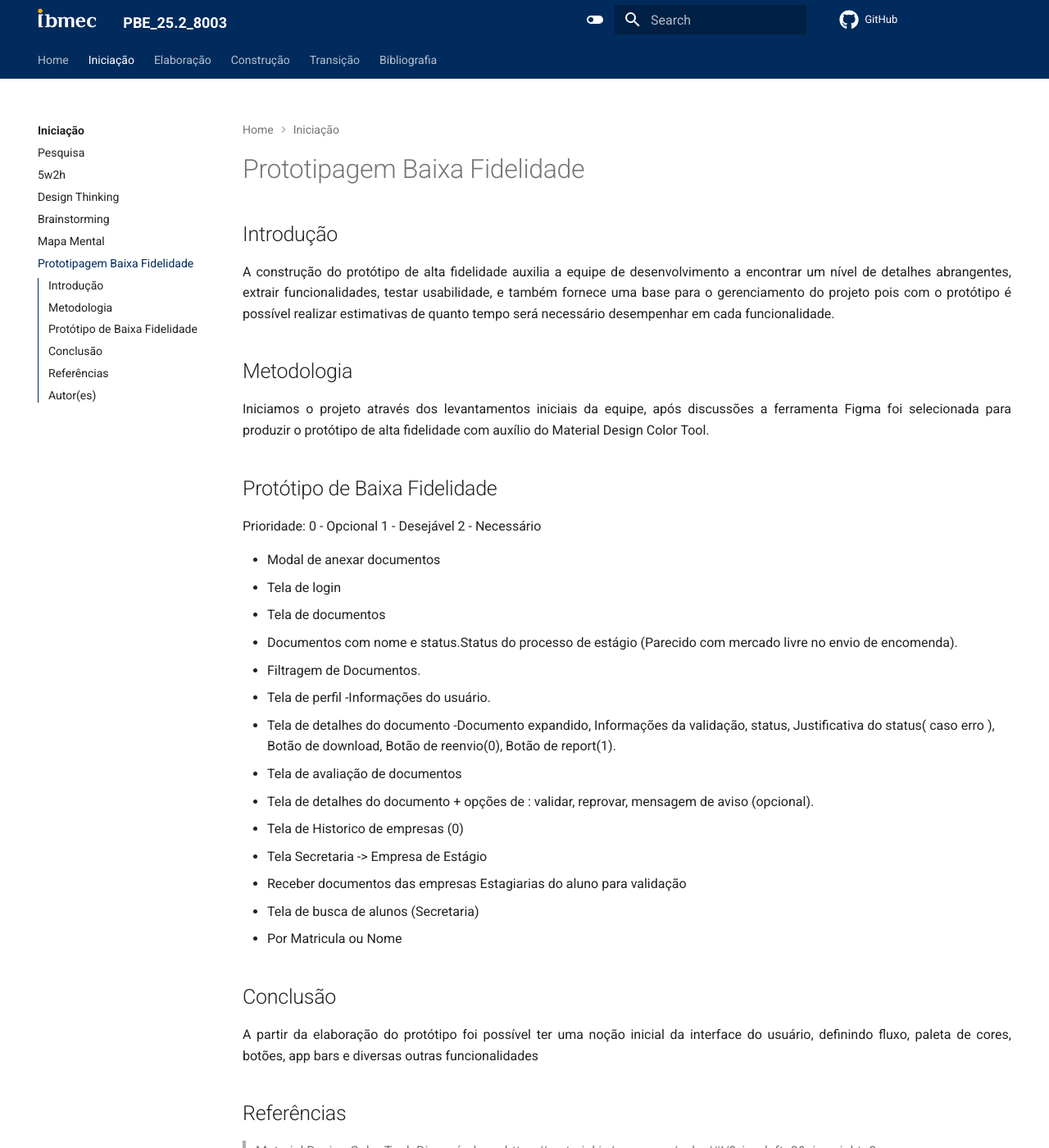
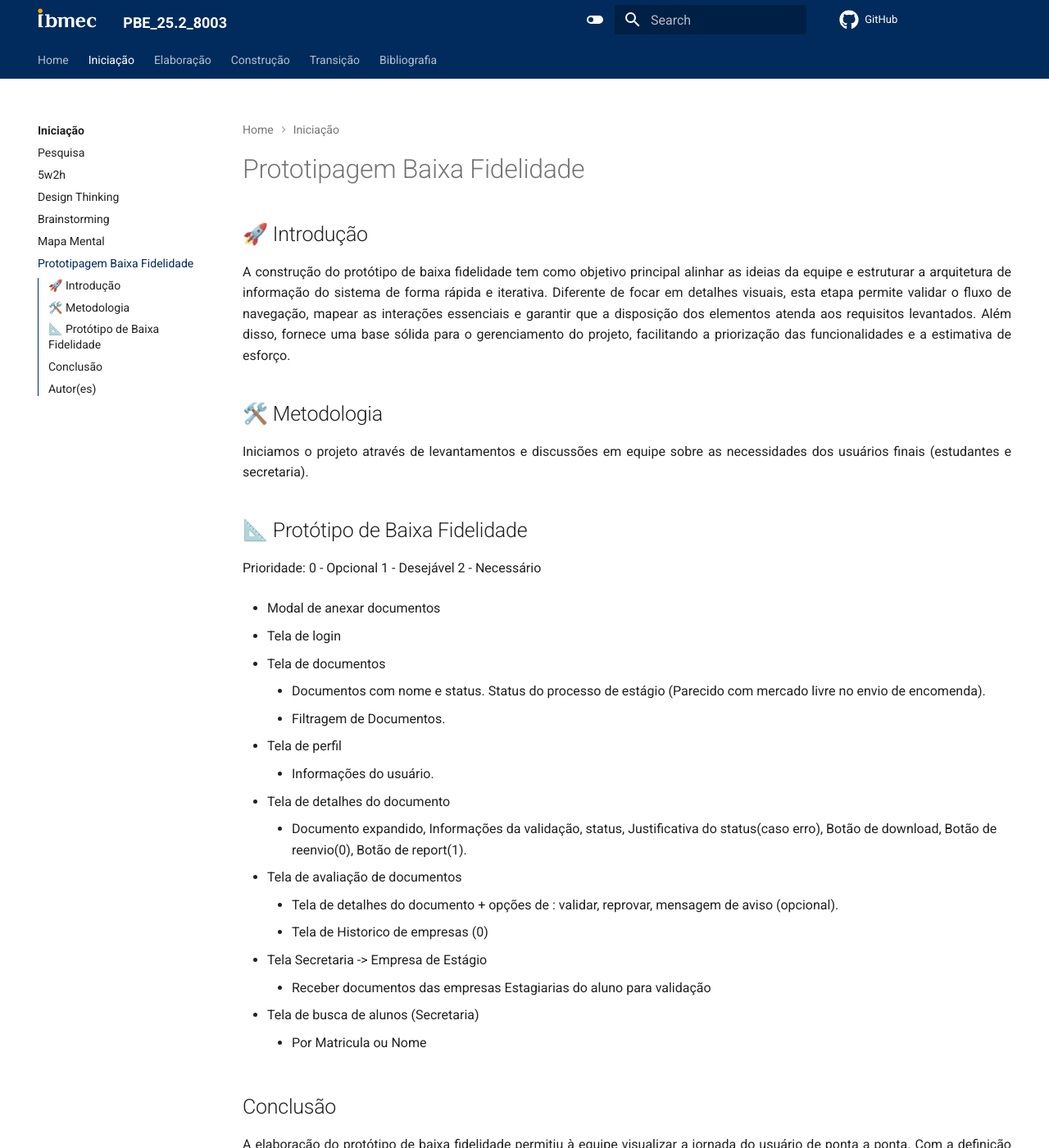
Before and after one commit to Projetos-de-Extensao/PBE_26.1_8002_III, an MkDocs documentation site: the page built from docs/Iniciacao/prototipo_baixa_fidelidade.md, in a window 1280 px wide and 1400 px high. Shown: the whole window at 82% size. Built offline with MkDocs 1.6.1 and Material for MkDocs 9.7.7, drawn with Linux system fonts in a browser that asks for light colours; comment, search, counter and statistics services are not loaded; some of the changed text lies outside the part shown.

Commit message:
Reunião para o protótipo 2.5

```diff
--- a/docs/Iniciacao/prototipo_baixa_fidelidade.md
+++ b/docs/Iniciacao/prototipo_baixa_fidelidade.md
@@ -2,19 +2,19 @@
 id: prototipobaixa
 title: Protótipo Baixa Fidelidade
 ---
-## Introdução
+## 🚀 Introdução
 
 <p align = "justify">
-A construção do protótipo de alta fidelidade auxilia a equipe de desenvolvimento a encontrar um nível de detalhes abrangentes, extrair funcionalidades, testar usabilidade, e também fornece uma base para o gerenciamento do projeto pois com o protótipo é possível realizar estimativas de quanto tempo será necessário desempenhar em cada funcionalidade.
+A construção do protótipo de baixa fidelidade tem como objetivo principal alinhar as ideias da equipe e estruturar a arquitetura de informação do sistema de forma rápida e iterativa. Diferente de focar em detalhes visuais, esta etapa permite validar o fluxo de navegação, mapear as interações essenciais e garantir que a disposição dos elementos atenda aos requisitos levantados. Além disso, fornece uma base sólida para o gerenciamento do projeto, facilitando a priorização das funcionalidades e a estimativa de esforço.
 </p>
 
-## Metodologia
+## 🛠️ Metodologia
 
 <p align = "justify">
-Iniciamos o projeto através dos levantamentos iniciais da equipe, após discussões a ferramenta Figma foi selecionada para produzir o protótipo de alta fidelidade com auxílio do Material Design Color Tool.
+Iniciamos o projeto através de levantamentos e discussões em equipe sobre as necessidades dos usuários finais (estudantes e secretaria).
 </p>
 
-## Protótipo de Baixa Fidelidade
+## 📐 Protótipo de Baixa Fidelidade
 
 Prioridade:
 0 - Opcional
@@ -22,44 +22,39 @@ Prioridade:
 2 - Necessário
 
 * Modal de anexar documentos
+
 * Tela de login
+
 * Tela de documentos
- - Documentos com nome e status.Status do processo de estágio (Parecido com mercado livre no envio de encomenda).
- - Filtragem de Documentos.
+    - Documentos com nome e status. Status do processo de estágio (Parecido com mercado livre no envio de encomenda).
+    - Filtragem de Documentos.
+
 * Tela de perfil
- -Informações do usuário.
+    - Informações do usuário.
+
 * Tela de detalhes do documento
- -Documento expandido, Informações da validação, status, Justificativa do status( caso erro ), Botão de download, Botão de reenvio(0), Botão de report(1).
+    - Documento expandido, Informações da validação, status, Justificativa do status(caso erro), Botão de download, Botão de reenvio(0), Botão de report(1).
+
 * Tela de avaliação de documentos
- - Tela de detalhes do documento + opções de : validar, reprovar, mensagem de aviso (opcional).
- - Tela de Historico de empresas (0)
+    - Tela de detalhes do documento + opções de : validar, reprovar, mensagem de aviso (opcional).
+    - Tela de Historico de empresas (0)
+
 * Tela Secretaria -> Empresa de Estágio
- - Receber documentos das empresas Estagiarias do aluno para validação
+    - Receber documentos das empresas Estagiarias do aluno para validação
+
 * Tela de busca de alunos (Secretaria)
- - Por Matricula ou Nome
-
-
-
+    - Por Matricula ou Nome
 
 ## Conclusão
 
 <p align = "justify">
-A partir da elaboração do protótipo foi possível ter uma noção inicial da interface do usuário, definindo fluxo, paleta de cores, botões, app bars e diversas outras funcionalidades
+A elaboração do protótipo de baixa fidelidade permitiu à equipe visualizar a jornada do usuário de ponta a ponta. Com a definição clara do fluxo de telas, estrutura dos menus, botões de ação e a priorização visual das funcionalidades. Isso nos garante uma base validada e segura para as próximas etapas do projeto.
 </p>
-
-## Referências
-
-> Material Design Color Tool. Disponível em:  https://material.io/resources/color/#!/?view.left=0&view.right=0
-
-> PMI. Um guia do conhecimento em gerenciamento de projetos. Guia PMBOK® 5a. ed. EUA: Project Management Institute, 2013.
-
-> Ferramenta Figma. Disponível em https://www.figma.com
 
 ## Autor(es)
 
-| Data     | Versão | Descrição                            | Autor(es)                                                                            |
-| -------- | ------- | -------------------------------------- | ------------------------------------------------------------------------------------ |
-| 07/09/20 | 1.0     | Criação do documento                 | Lucas Alexandre e Matheus Estanislau                                                 |
-| 07/09/20 | 1.1     | Adicionado as imagens do protótipo    | Lucas Alexandre e Matheus Estanislau                                                 |
-| 07/09/20 | 1.2     | Adicionado conclusão e referências   | Lucas Alexandre e Matheus Estanislau                                                 |
-| 26/10/20 | 2.0     | Adicionada a versão 2.0 do protótipo | João Pedro, Lucas Alexandre, Matheus Estanislau, Moacir Mascarenha e Renan Cristyan |
+| Data     | Versão | Descrição                                     | Autor(es)                                                                  |
+| -------- | --- | -------------------------------------------- | ------------------------------------------------------------------------------ |
+| 10/04/26 | 1.0 | Criação e preenchimento do documento         | Lucas jesus, Otto Balestrassi, Caio Ximenes, Bernardo Esteves e Daniel Alberto |
+| 10/04/26 | 2.0 | Atualização do Protótipo de Baixa Fidelidade | Lucas jesus, Otto Balestrassi, Caio Ximenes, Bernardo Esteves e Daniel Alberto |
+| 10/04/26 | 2.5 | Correções e adição de detalhes               | Lucas jesus, Otto Balestrassi, Caio Ximenes, Bernardo Esteves e Daniel Alberto |
```
